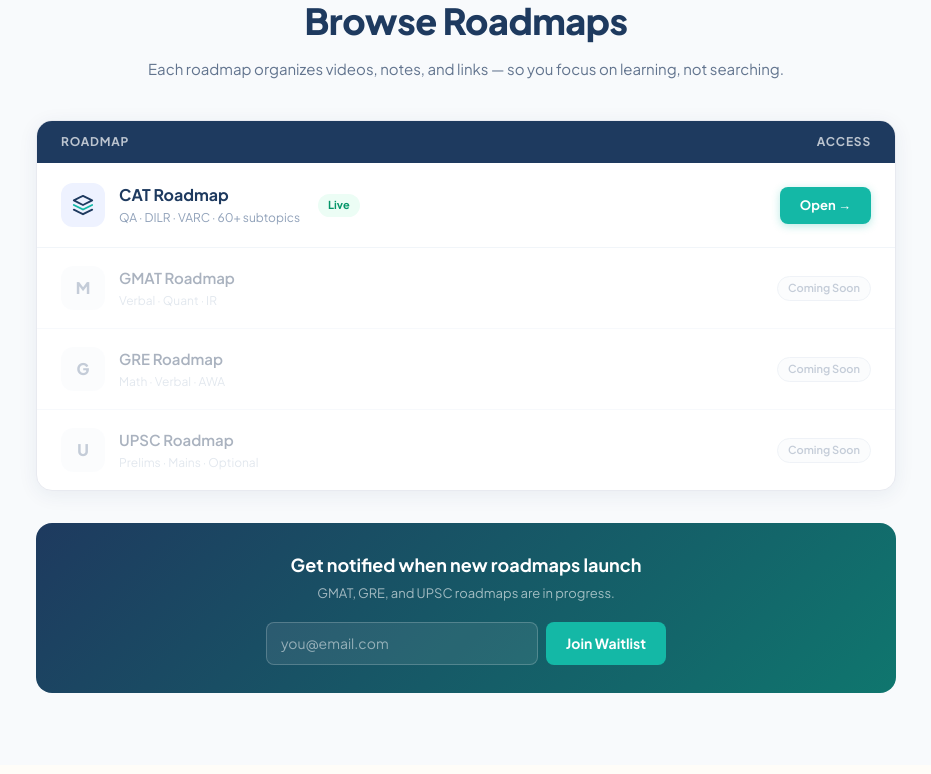
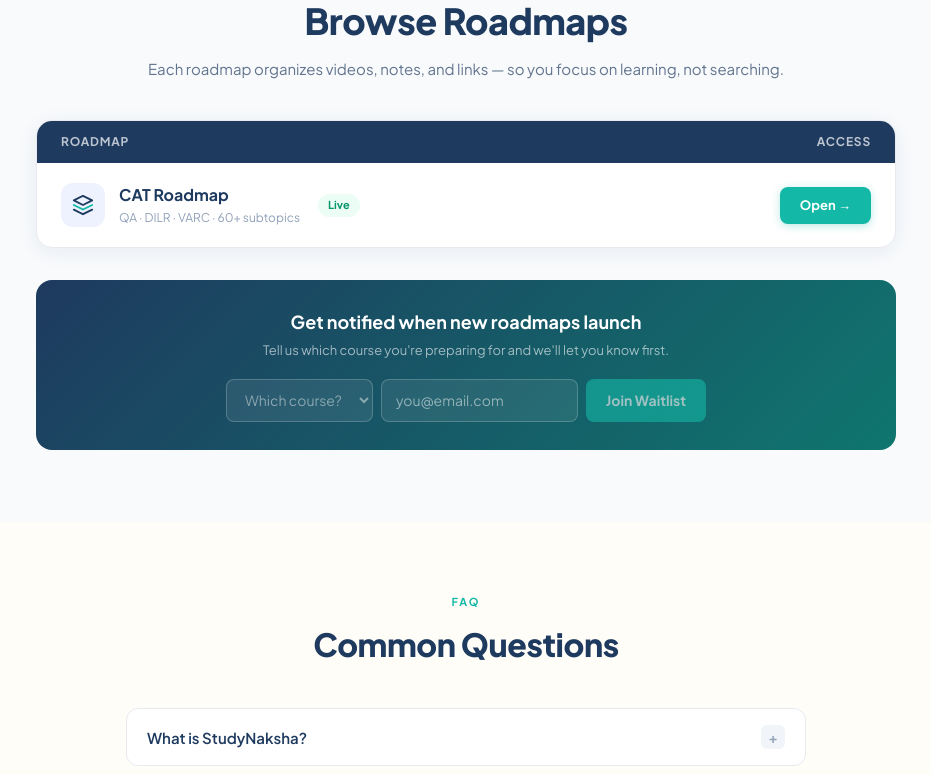
Before and after one commit to singhalvivek/catmap-web, a Next.js app: page / in a window 1280 px wide. Shown: the part 1280-2054 px from the top of the page, without its empty margins (174-1105 px from the left). Built offline with nearby package versions, Linux system fonts and the light colour scheme.

Commit message:
new design for roadmap instead of the tree

```diff
--- a/planning/remaining-changes.md
+++ b/planning/remaining-changes.md
@@ -35,3 +35,11 @@
 | M7 | ARIA labels and keyboard navigation | Revisit when design is stable |
 | M8 | Load tree data server-side (Server Component) | Requires backend/API split first |
 | H4 | Input validation + error handling on feedback API | Low priority; feedback volume is low |
+
+
+## Features or Plans
+| ID | Change | Blocker |
+|----|--------|---------|
+| L101 | Wailist option should bbe writing text box not dropdown | Later, none |
+| H101 | All video and website in detailspaned should have a title and thumbnail and should open in our browser only, user dont need to leave the page | Can be planned and implemented |
+| H102 | On roadmap page, there will be quiz Card only. Real quiz will be on other page which can have multiple Question, timeline etc. | Low priority; feedback volume is low |
--- a/src/app/cat-prep/components/Header.tsx
+++ b/src/app/cat-prep/components/Header.tsx
@@ -83,7 +83,7 @@
               borderRadius: 6,
             }}
           >
-            CAT 2025
+            CAT
           </span>
 
           {user ? (
@@ -126,13 +126,6 @@
             </button>
           )}
 
-          <Link
-            href="/"
-            className="text-slate-400 font-medium hidden sm:block"
-            style={{ fontSize: 13 }}
-          >
-            ← Home
-          </Link>
         </div>
       </div>
 
--- a/src/app/cat-prep/components/RoadmapContent.tsx
+++ b/src/app/cat-prep/components/RoadmapContent.tsx
@@ -71,7 +71,7 @@
       >
         <div style={{ maxWidth: 900, margin: "0 auto" }}>
           <div className="font-semibold mb-1" style={{ fontSize: 12, color: "#94A3B8", letterSpacing: "0.5px" }}>
-            CAT 2025
+            CAT
           </div>
           <h1
             className="font-extrabold text-trust-navy"
--- a/src/app/page.tsx
+++ b/src/app/page.tsx
@@ -6,9 +6,12 @@
 import SNLogo from "./cat-prep/components/SNLogo";
 import { FAQS } from "./data";
 
+const COURSES = ["CAT", "GMAT", "GRE", "UPSC", "Other"] as const;
+
 export default function LandingPage() {
   const [openFaq, setOpenFaq] = useState<string | null>(null);
   const [email, setEmail] = useState("");
+  const [course, setCourse] = useState("");
   const [joined, setJoined] = useState(false);
 
   return (
@@ -171,10 +174,7 @@
                 >
                   {s.n}
                 </div>
-                <div
-                  className="font-medium mt-0.5"
-                  style={{ fontSize: 12, color: "#94A3B8" }}
-                >
+                <div className="font-medium mt-0.5" style={{ fontSize: 12, color: "#94A3B8" }}>
                   {s.label}
                 </div>
               </div>
@@ -269,14 +269,9 @@
                     marginBottom: 14,
                   }}
                 >
-                  <div
-                    style={{ width: 14, height: 14, borderRadius: "50%", background: s.color }}
-                  />
+                  <div style={{ width: 14, height: 14, borderRadius: "50%", background: s.color }} />
                 </div>
-                <h3
-                  className="font-bold text-trust-navy mb-2"
-                  style={{ fontSize: 16 }}
-                >
+                <h3 className="font-bold text-trust-navy mb-2" style={{ fontSize: 16 }}>
                   {s.title}
                 </h3>
                 <p className="text-slate-500" style={{ fontSize: 14, lineHeight: 1.65, margin: 0 }}>
@@ -342,14 +337,13 @@
               </span>
             </div>
 
-            {/* CAT row — live */}
+            {/* CAT row */}
             <div
               style={{
                 display: "grid",
                 gridTemplateColumns: "1fr auto",
                 alignItems: "center",
                 padding: "20px 24px",
-                borderBottom: "1px solid #F1F5F9",
               }}
             >
               <div className="flex items-center gap-3.5">
@@ -410,63 +404,6 @@
                 Open →
               </Link>
             </div>
-
-            {/* Coming soon rows */}
-            {[
-              { label: "GMAT Roadmap", sub: "Verbal · Quant · IR", icon: "M" },
-              { label: "GRE Roadmap", sub: "Math · Verbal · AWA", icon: "G" },
-              { label: "UPSC Roadmap", sub: "Prelims · Mains · Optional", icon: "U" },
-            ].map((r, i) => (
-              <div
-                key={r.label}
-                style={{
-                  display: "grid",
-                  gridTemplateColumns: "1fr auto",
-                  alignItems: "center",
-                  padding: "18px 24px",
-                  borderBottom: i < 2 ? "1px solid #F1F5F9" : "none",
-                  opacity: 0.55,
-                }}
-              >
-                <div className="flex items-center gap-3.5">
-                  <div
-                    style={{
-                      width: 44,
-                      height: 44,
-                      borderRadius: 12,
-                      background: "#F8FAFC",
-                      display: "flex",
-                      alignItems: "center",
-                      justifyContent: "center",
-                      fontSize: 16,
-                      fontWeight: 800,
-                      color: "#94A3B8",
-                    }}
-                  >
-                    {r.icon}
-                  </div>
-                  <div>
-                    <div className="font-semibold" style={{ fontSize: 15, color: "#64748B" }}>
-                      {r.label}
-                    </div>
-                    <div style={{ fontSize: 12, color: "#CBD5E1", marginTop: 2 }}>{r.sub}</div>
-                  </div>
-                </div>
-                <span
-                  style={{
-                    padding: "3px 10px",
-                    background: "#F8FAFC",
-                    color: "#94A3B8",
-                    fontSize: 11,
-                    fontWeight: 600,
-                    borderRadius: 100,
-                    border: "1px solid #E2E8F0",
-                  }}
-                >
-                  Coming Soon
-                </span>
-              </div>
-            ))}
           </div>
 
           {/* Waitlist */}
@@ -482,7 +419,7 @@
               Get notified when new roadmaps launch
             </h3>
             <p style={{ color: "rgba(255,255,255,0.6)", fontSize: 13, margin: "0 0 18px" }}>
-              GMAT, GRE, and UPSC roadmaps are in progress.
+              Tell us which course you&apos;re preparing for and we&apos;ll let you know first.
             </p>
             {joined ? (
               <div className="font-bold" style={{ color: "#5EEAD4", fontSize: 15 }}>
@@ -491,8 +428,32 @@
             ) : (
               <div
                 className="flex gap-2 justify-center flex-wrap"
-                style={{ maxWidth: 400, margin: "0 auto" }}
+                style={{ maxWidth: 480, margin: "0 auto" }}
               >
+                <select
+                  value={course}
+                  onChange={(e) => setCourse(e.target.value)}
+                  style={{
+                    padding: "10px 14px",
+                    borderRadius: 8,
+                    border: "1.5px solid rgba(255,255,255,0.2)",
+                    background: "rgba(255,255,255,0.08)",
+                    color: course ? "#fff" : "rgba(255,255,255,0.45)",
+                    fontSize: 14,
+                    outline: "none",
+                    fontFamily: "inherit",
+                    cursor: "pointer",
+                  }}
+                >
+                  <option value="" disabled style={{ color: "#64748B", background: "#1E3A5F" }}>
+                    Which course?
+                  </option>
+                  {COURSES.map((c) => (
+                    <option key={c} value={c} style={{ color: "#1E3A5F", background: "#fff" }}>
+                      {c}
+                    </option>
+                  ))}
+                </select>
                 <input
                   type="email"
                   value={email}
@@ -500,7 +461,7 @@
                   placeholder="you@email.com"
                   style={{
                     flex: 1,
-                    minWidth: 200,
+                    minWidth: 180,
                     padding: "10px 14px",
                     borderRadius: 8,
                     border: "1.5px solid rgba(255,255,255,0.2)",
@@ -512,7 +473,7 @@
                   }}
                 />
                 <button
-                  onClick={() => { if (email) setJoined(true); }}
+                  onClick={() => { if (email && course) setJoined(true); }}
                   className="font-bold text-white"
                   style={{
                     background: "#14B8A6",
@@ -520,8 +481,9 @@
                     borderRadius: 8,
                     padding: "10px 20px",
                     fontSize: 14,
-                    cursor: "pointer",
+                    cursor: email && course ? "pointer" : "not-allowed",
                     fontFamily: "inherit",
+                    opacity: email && course ? 1 : 0.6,
                   }}
                 >
                   Join Waitlist
@@ -573,10 +535,7 @@
                     fontFamily: "inherit",
                   }}
                 >
-                  <span
-                    className="font-semibold text-trust-navy"
-                    style={{ fontSize: 15, lineHeight: 1.4 }}
-                  >
+                  <span className="font-semibold text-trust-navy" style={{ fontSize: 15, lineHeight: 1.4 }}>
                     {faq.question}
                   </span>
                   <span
@@ -598,10 +557,7 @@
                     {openFaq === faq.id ? "−" : "+"}
                   </span>
                 </button>
-                <div
-                  className="faq-answer"
-                  style={{ maxHeight: openFaq === faq.id ? 200 : 0 }}
-                >
+                <div className="faq-answer" style={{ maxHeight: openFaq === faq.id ? 200 : 0 }}>
                   <p style={{ padding: "0 20px 16px", fontSize: 14, color: "#64748B", lineHeight: 1.7, margin: 0 }}>
                     {faq.answer}
                   </p>
@@ -669,6 +625,7 @@
           </p>
         </div>
       </section>
+
     </div>
   );
 }
```
